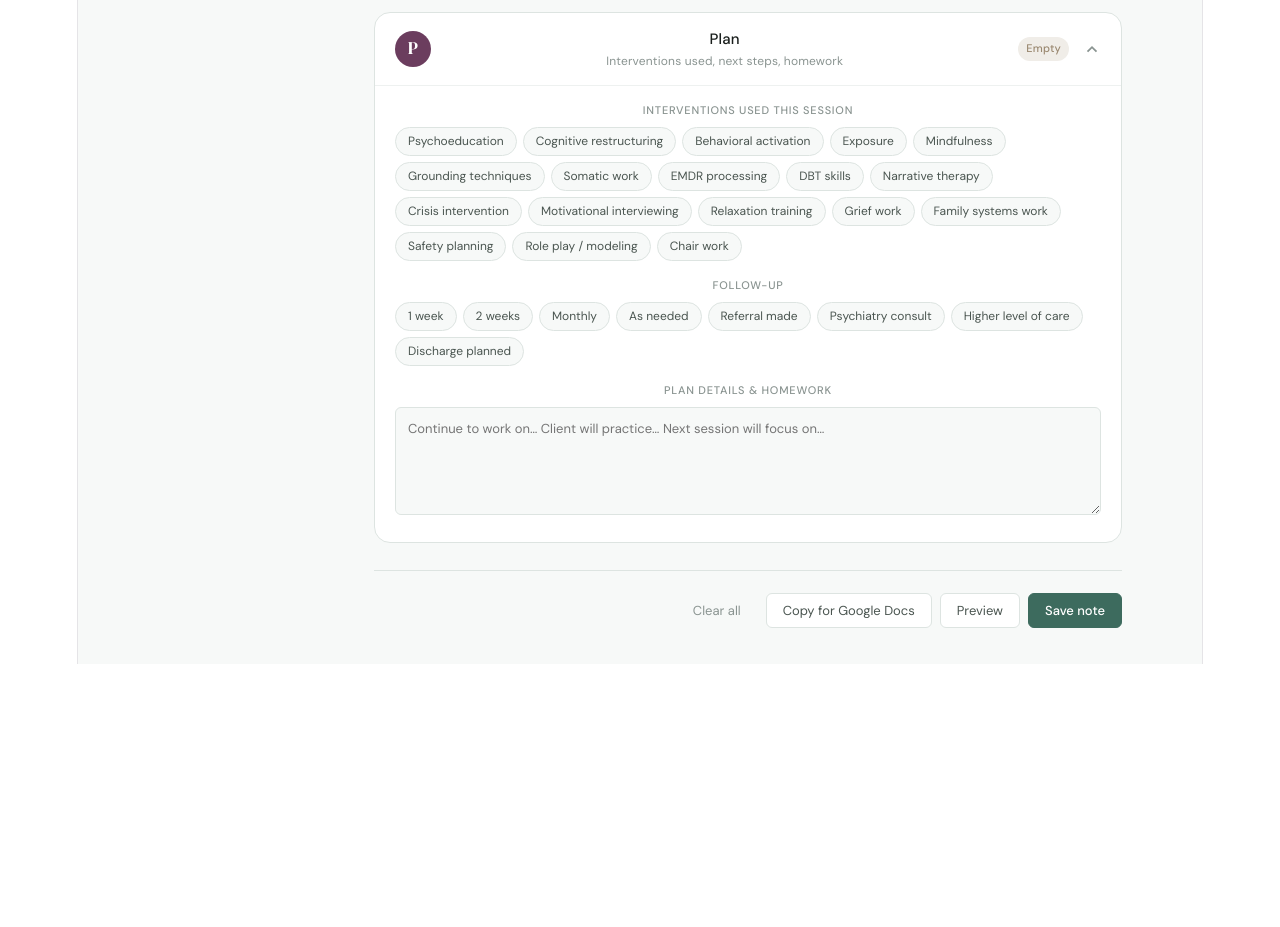
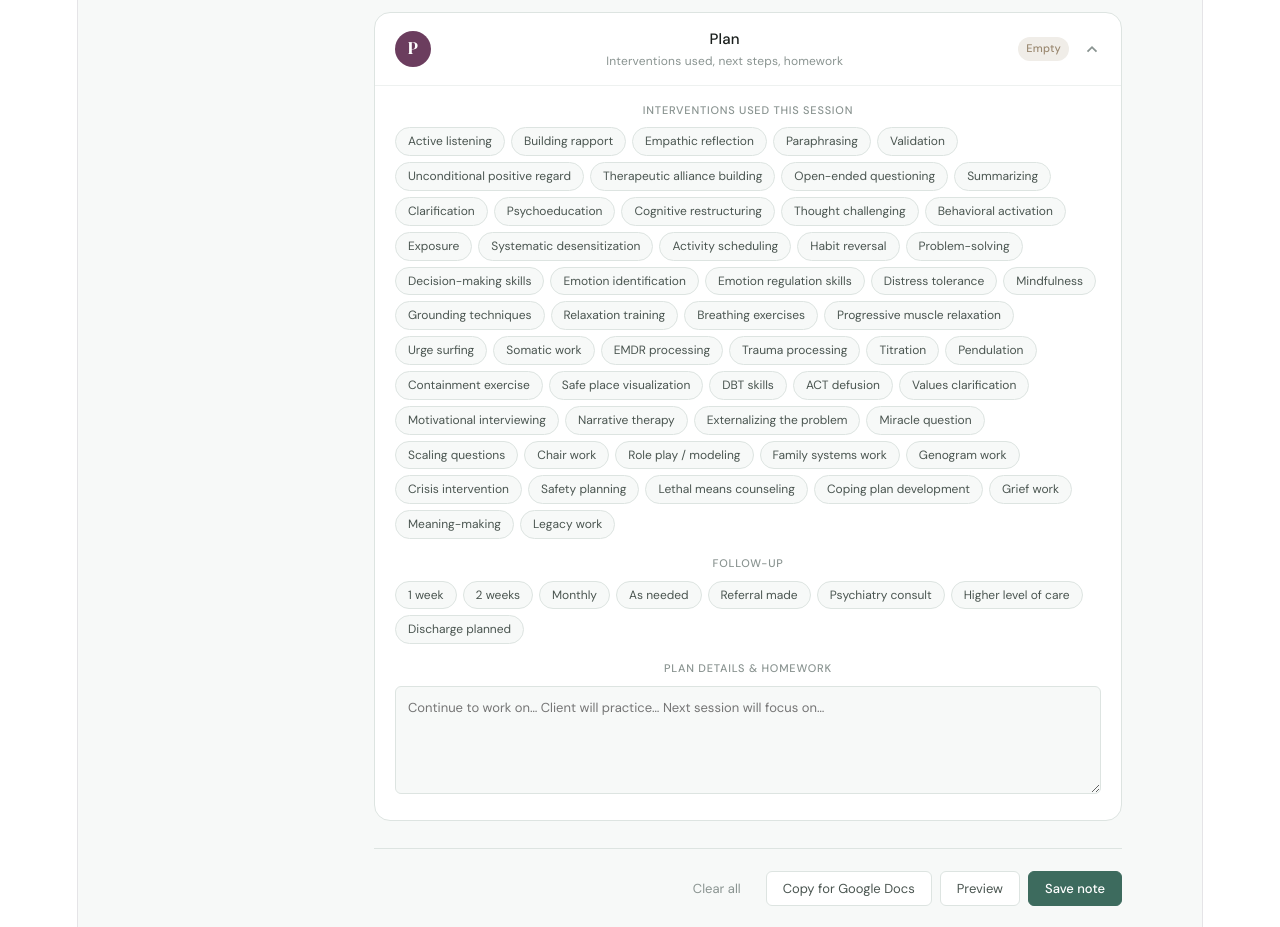
Before and after one commit to joeysamora/soapnote-app, a React (Vite) app: page / in a window 1280 px wide. Shown: the part 2100-3027 px from the top of the page. Before the commit the page ends 2764 px from the top, so only its background shows below. Built offline with nearby package versions, Linux system fonts and the light colour scheme.

Commit message:
expand interventions list

```diff
--- a/src/App.tsx
+++ b/src/App.tsx
@@ -54,7 +54,22 @@ const CHIP_GROUPS = {
   progress: ["Progressing well","Minimal progress","Regression noted","Goals met","Plateaued","New goals identified","Treatment resistant"],
   risk: ["No current SI/HI","Passive SI present","Active SI — no plan","SI with plan","HI present","Safety plan reviewed","Denied SI/HI","Contract for safety"],
   diagnosis: ["MDD","GAD","PTSD","Panic disorder","OCD","Bipolar I","Bipolar II","BPD","ADHD","ASD","Substance use disorder","Adjustment disorder","R/O — further eval"],
-  interventions: ["Psychoeducation","Cognitive restructuring","Behavioral activation","Exposure","Mindfulness","Grounding techniques","Somatic work","EMDR processing","DBT skills","Narrative therapy","Crisis intervention","Motivational interviewing","Relaxation training","Grief work","Family systems work","Safety planning","Role play / modeling","Chair work"],
+  interventions: [
+    // ── Relational / foundational
+    "Active listening","Building rapport","Empathic reflection","Paraphrasing","Validation","Unconditional positive regard","Therapeutic alliance building","Open-ended questioning","Summarizing","Clarification",
+    // ── Cognitive & behavioral
+    "Psychoeducation","Cognitive restructuring","Thought challenging","Behavioral activation","Exposure","Systematic desensitization","Activity scheduling","Habit reversal","Problem-solving","Decision-making skills",
+    // ── Emotion & regulation
+    "Emotion identification","Emotion regulation skills","Distress tolerance","Mindfulness","Grounding techniques","Relaxation training","Breathing exercises","Progressive muscle relaxation","Urge surfing",
+    // ── Trauma & somatic
+    "Somatic work","EMDR processing","Trauma processing","Titration","Pendulation","Containment exercise","Safe place visualization",
+    // ── Modality-specific
+    "DBT skills","ACT defusion","Values clarification","Motivational interviewing","Narrative therapy","Externalizing the problem","Miracle question","Scaling questions","Chair work","Role play / modeling","Family systems work","Genogram work",
+    // ── Crisis & safety
+    "Crisis intervention","Safety planning","Lethal means counseling","Coping plan development",
+    // ── Grief & meaning
+    "Grief work","Meaning-making","Legacy work",
+  ],
   followup: ["1 week","2 weeks","Monthly","As needed","Referral made","Psychiatry consult","Higher level of care","Discharge planned"],
 };
 
@@ -221,8 +236,12 @@ function buildProseNote(note: Omit<NoteData, "id" | "savedAt">): {
   // ── P ──────────────────────────────────────────────────────────────────────
   const pParts: string[] = [];
   if (c("interventions").length) {
-    const intStr = joinList(c("interventions").map(v => v.toLowerCase()));
-    pParts.push(`This session included ${intStr}.`);
+    const ints = c("interventions");
+    if (ints.length === 1) {
+      pParts.push(`This session included ${ints[0].toLowerCase()}.`);
+    } else {
+      pParts.push(`Interventions utilized during this session included ${joinList(ints.map(v => v.toLowerCase()))}.`);
+    }
   }
   if (c("followup").length) {
     const fu = c("followup");
```
